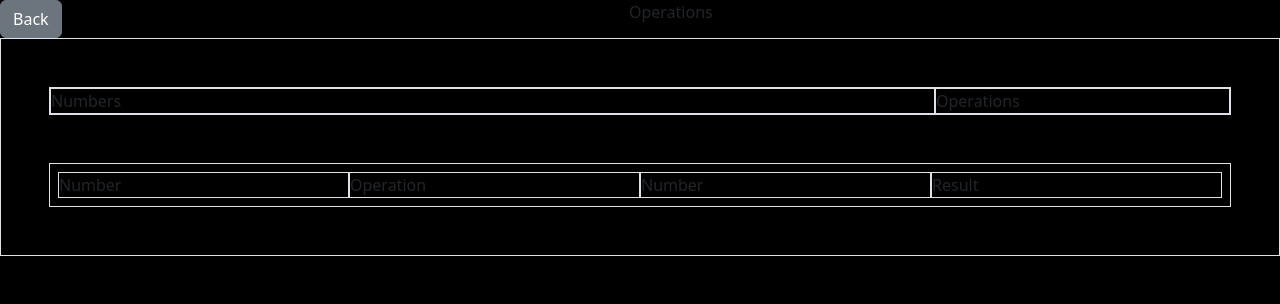
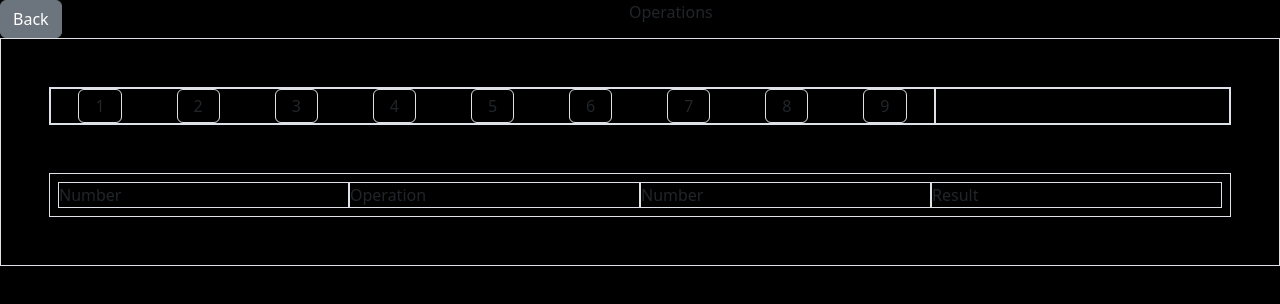
Before and after one commit to Pantaleon-Arkady/React-FrontEnd, a React (Vite) app: page /operation-app in a window 1280 px wide. Shown: the top 304 px of the page. Built offline with nearby package versions, Linux system fonts and the light colour scheme.

Commit message:
draggable numbers

```diff
--- a/src/components/Operations.jsx
+++ b/src/components/Operations.jsx
@@ -1,6 +1,16 @@
 import { Link } from "react-router-dom";
 
 function Operation() {
+
+    const range = (start, end, step = 1) => {
+        Array.from()
+    }
+
+    const numbers = [];
+
+    for (let num = 1; num < 10; num++) {
+        numbers.push(num);
+    }
 
     return (
         <div>
@@ -17,11 +27,22 @@ function Operation() {
             </div>
             <div className="w-100 border d-flex flex-column p-5">
                 <div className="w-100 border d-flex flex-row">
-                    <div className="w-75 border">
-                        Numbers
+                    <div className="w-75 border d-flex flex-row justify-content-around">
+                    {numbers.map((number) => (
+                        <div
+                            key={number}
+                            className="border py-1 px-3 rounded"
+                            draggable
+                        >
+                            {number}
+                        </div>
+                    ))}
                     </div>
                     <div className="w-25 border">
-                        Operations
+                        <div></div>
+                        <div></div>
+                        <div></div>
+                        <div></div>
                     </div>
                 </div>
                 <div className="w-100 border d-flex flex-row p-2 mt-5">
```
